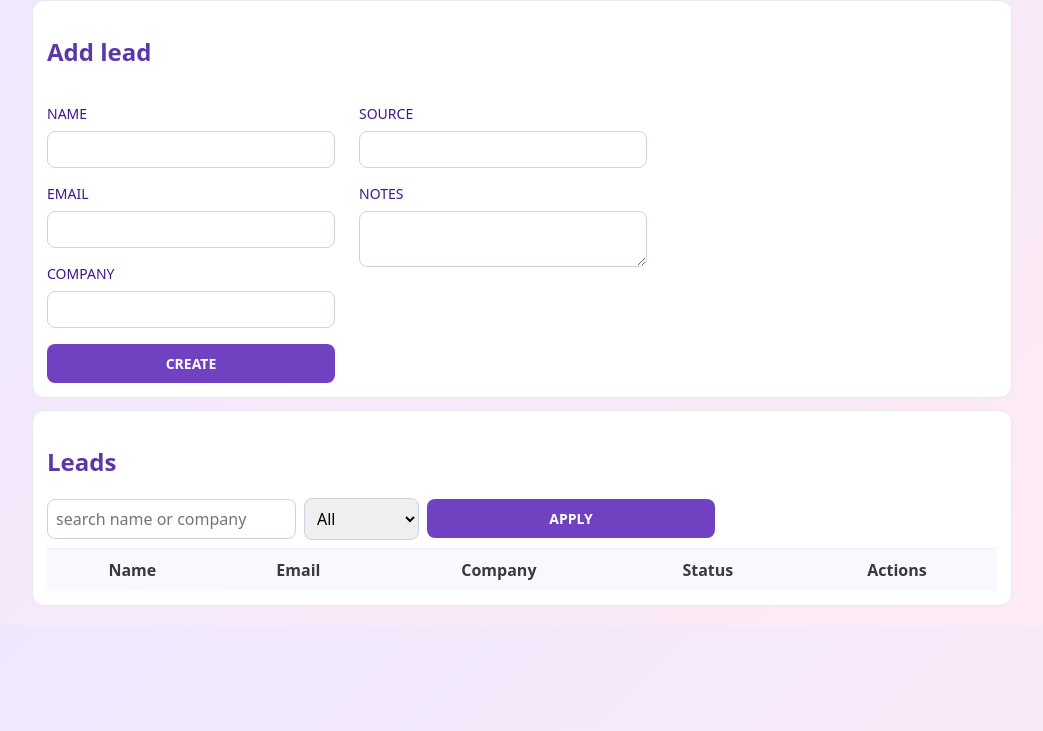
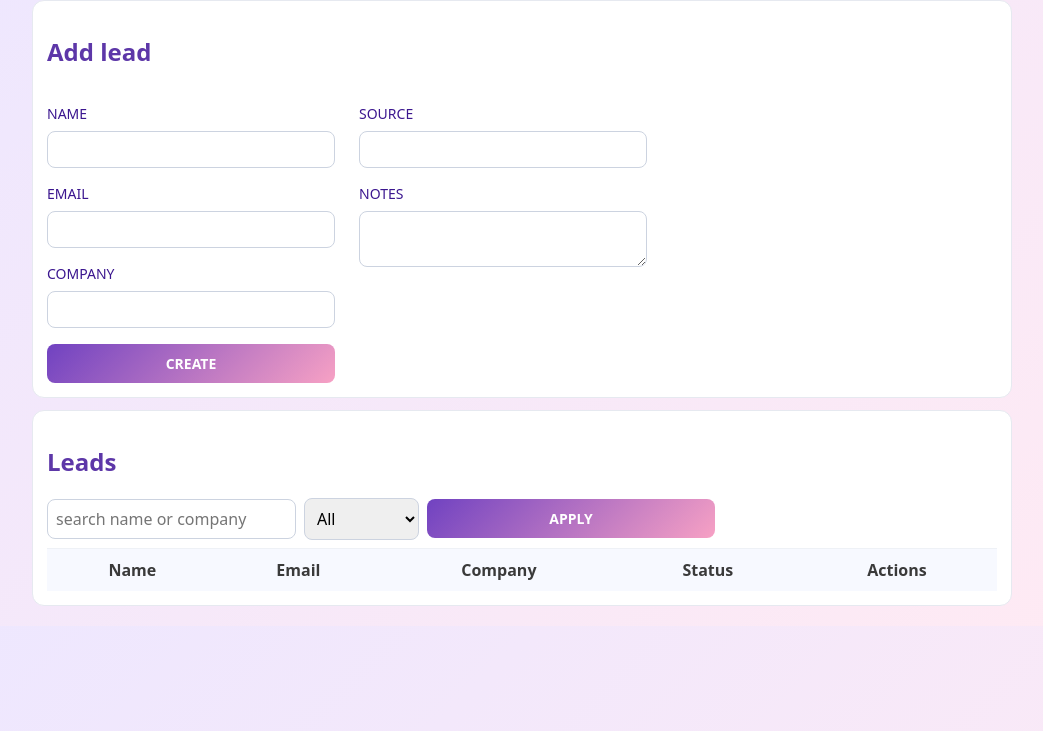
Before and after one commit to InkMakhova/micro-crm-leads-tracker, a website: page index.html in a window 1280 px wide. Shown: the part 69-800 px from the top of the page, without its empty margins (118-1161 px from the left). Drawn offline with Linux system fonts and the light colour scheme; no server answers.

Commit message:
fix: styles

```diff
--- a/public/styles.css
+++ b/public/styles.css
@@ -31,7 +31,7 @@ label {
 .create-button, .apply-button {
     box-sizing: border-box;
     width: 18rem;
-    background: #7042c1;
+    background: linear-gradient(135deg, #7042c1 0%, #f7a1c4 100%);
     color: #fff;
     font-weight: 600;
     font-size: 0.875rem;
```
